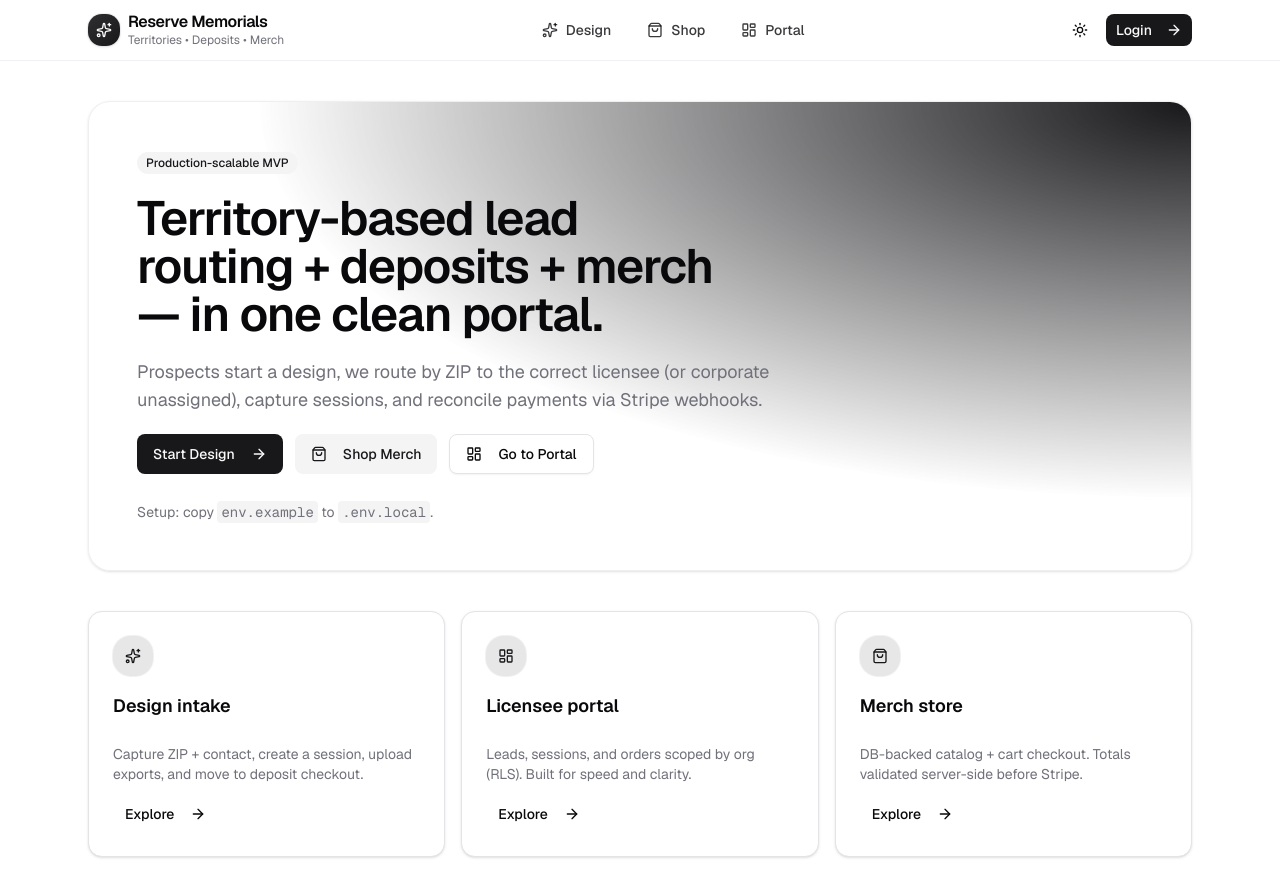
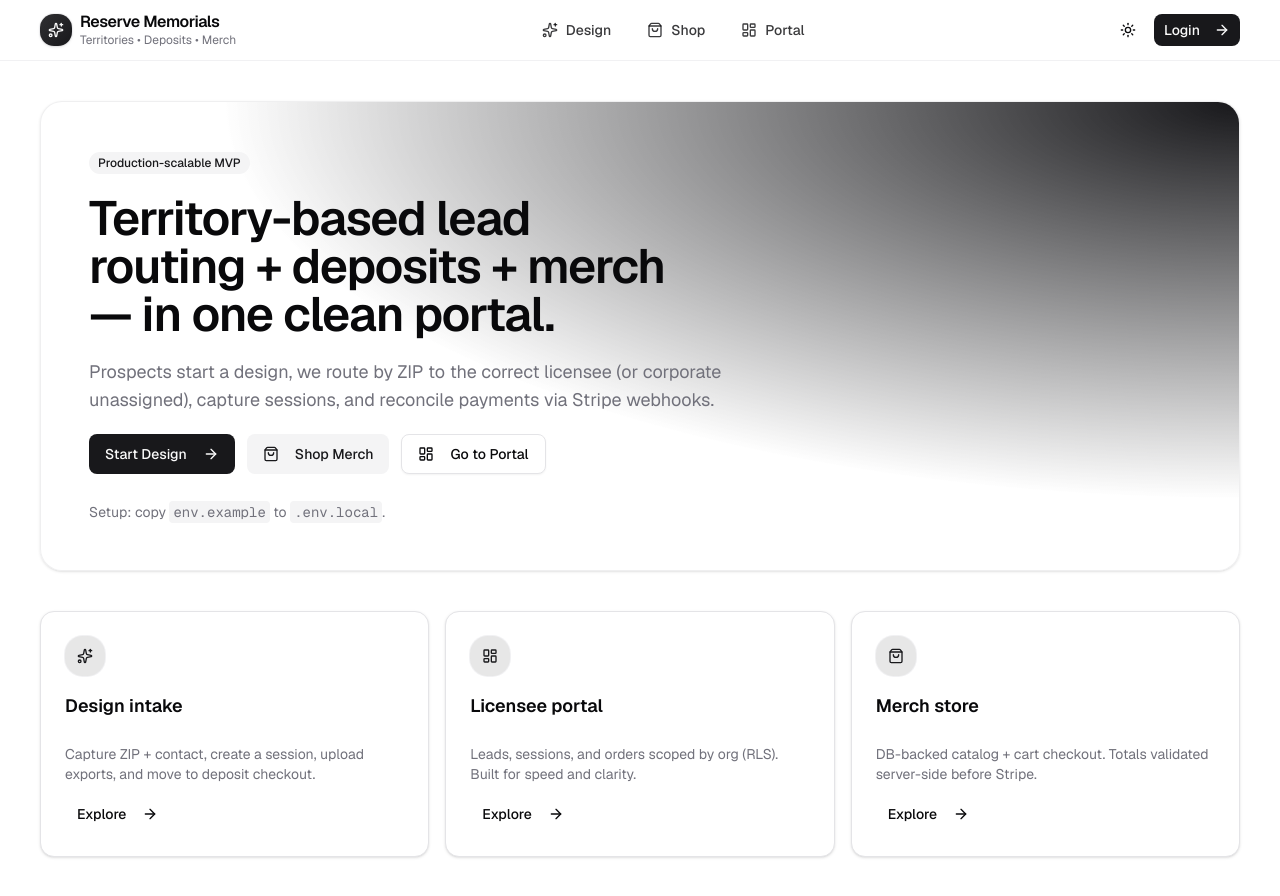
Before and after one commit to Reserve-Memorials/reservememorials2026, a Next.js app: page / in a window 1280 px wide. Built offline with nearby package versions, Linux system fonts and the light colour scheme.

Commit message:
Make layouts full-width + fix audit table overflow

```diff
--- a/src/app/admin/audit/page.tsx
+++ b/src/app/admin/audit/page.tsx
@@ -37,7 +37,8 @@
             </div>
           ) : null}
           <div className="rounded-lg border border-border/60">
-            <Table>
+            <div className="max-w-full overflow-x-auto">
+              <Table className="min-w-[900px]">
               <TableHeader>
                 <TableRow>
                   <TableHead>When</TableHead>
@@ -50,17 +51,17 @@
               <TableBody>
                 {(data ?? []).map((e) => (
                   <TableRow key={e.id} className="hover:bg-muted/40">
-                    <TableCell className="text-muted-foreground">
+                    <TableCell className="whitespace-nowrap text-muted-foreground">
                       {new Date(e.created_at).toLocaleString()}
                     </TableCell>
                     <TableCell className="font-mono">{e.event_type}</TableCell>
-                    <TableCell className="font-mono text-xs text-muted-foreground">
+                    <TableCell className="max-w-[320px] truncate font-mono text-xs text-muted-foreground">
                       {e.entity_type}:{e.entity_id ?? "—"}
                     </TableCell>
-                    <TableCell className="font-mono text-xs text-muted-foreground">
+                    <TableCell className="max-w-[260px] truncate font-mono text-xs text-muted-foreground">
                       {e.org_id ?? "—"}
                     </TableCell>
-                    <TableCell className="font-mono text-xs text-muted-foreground">
+                    <TableCell className="max-w-[260px] truncate font-mono text-xs text-muted-foreground">
                       {e.actor_user_id ?? "system"}
                     </TableCell>
                   </TableRow>
@@ -73,7 +74,8 @@
                   </TableRow>
                 ) : null}
               </TableBody>
-            </Table>
+              </Table>
+            </div>
           </div>
         </CardContent>
       </Card>
--- a/src/app/layout.tsx
+++ b/src/app/layout.tsx
@@ -37,9 +37,11 @@
           disableTransitionOnChange
         >
           <div className="min-h-dvh bg-background text-foreground">
-            <div className="pointer-events-none fixed inset-0 -z-10 bg-[radial-gradient(ellipse_at_top,theme(colors.primary/15),transparent_55%)]" />
+            <div className="pointer-events-none fixed inset-0 -z-10 bg-[radial-gradient(ellipse_at_top,var(--color-primary),transparent_55%)]/[15]" />
             <SiteNav />
-            <main className="mx-auto max-w-6xl px-6 py-10">{children}</main>
+            <main className="w-full px-4 py-8 sm:px-6 lg:px-10 lg:py-10">
+              {children}
+            </main>
           </div>
           <Toaster richColors position="top-right" />
         </ThemeProvider>
--- a/src/components/SiteNav.tsx
+++ b/src/components/SiteNav.tsx
@@ -11,10 +11,10 @@
 
 export function SiteNav() {
   return (
-    <header className="sticky top-0 z-50 border-b border-border/50 bg-background/70 backdrop-blur supports-[backdrop-filter]:bg-background/60">
-      <div className="mx-auto flex max-w-6xl items-center justify-between px-6 py-3">
+    <header className="sticky top-0 z-50 border-b border-border/50 bg-background/70 backdrop-blur supports-backdrop-filter:bg-background/60">
+      <div className="flex w-full items-center justify-between px-4 py-3 sm:px-6 lg:px-10">
         <Link href="/" className="group flex items-center gap-2">
-          <span className="inline-flex h-8 w-8 items-center justify-center rounded-xl bg-gradient-to-br from-primary/90 to-primary text-primary-foreground shadow-sm ring-1 ring-border/50 transition-transform group-hover:-translate-y-0.5">
+          <span className="inline-flex h-8 w-8 items-center justify-center rounded-xl bg-linear-to-br from-primary/90 to-primary text-primary-foreground shadow-sm ring-1 ring-border/50 transition-transform group-hover:-translate-y-0.5">
             <Sparkles className="h-4 w-4" />
           </span>
           <div className="leading-tight">
--- a/src/components/dashboard/DashboardShell.tsx
+++ b/src/components/dashboard/DashboardShell.tsx
@@ -118,7 +118,7 @@
 
   return (
     <div className="min-h-[calc(100vh-4rem)]">
-      <div className="mx-auto grid max-w-6xl gap-6 px-4 py-6 md:grid-cols-[260px_1fr] md:px-6">
+      <div className="grid w-full gap-6 px-4 py-6 md:grid-cols-[260px_1fr] md:px-6 lg:px-10">
         {/* Desktop sidebar */}
         <div className="hidden md:block">
           <div className="sticky top-[5.25rem] h-[calc(100vh-6.5rem)] overflow-hidden rounded-2xl border border-border/60 bg-background/60 backdrop-blur">
```
